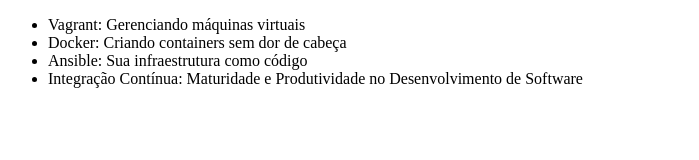
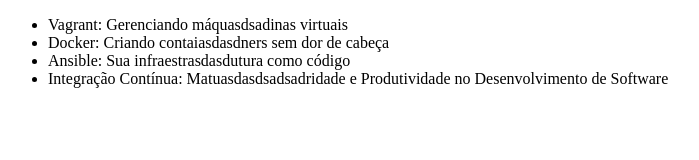
Before and after one commit to lescarpi/alura-git, a plain HTML site: page index.html in a window 1280 px wide. Shown: the whole page, without its empty margins (0-699 px from the left). Drawn offline with Linux system fonts and the light colour scheme.

Commit message:
Alteração

```diff
--- a/index.html
+++ b/index.html
@@ -6,10 +6,10 @@
 </head>
 <body>
     <ul>
-        <li>Vagrant: Gerenciando máquinas virtuais</li>
-        <li>Docker: Criando containers sem dor de cabeça</li>
-        <li>Ansible: Sua infraestrutura como código</li>
-        <li>Integração Contínua: Maturidade e Produtividade no Desenvolvimento de Software</li>
+        <li>Vagrant: Gerenciando máquasdsadinas virtuais</li>
+        <li>Docker: Criando contaiasdasdners sem dor de cabeça</li>
+        <li>Ansible: Sua infraestrasdasdutura como código</li>
+        <li>Integração Contínua: Matuasdasdsadsadridade e Produtividade no Desenvolvimento de Software</li>
     </ul>
 </body>
 </html>
```
